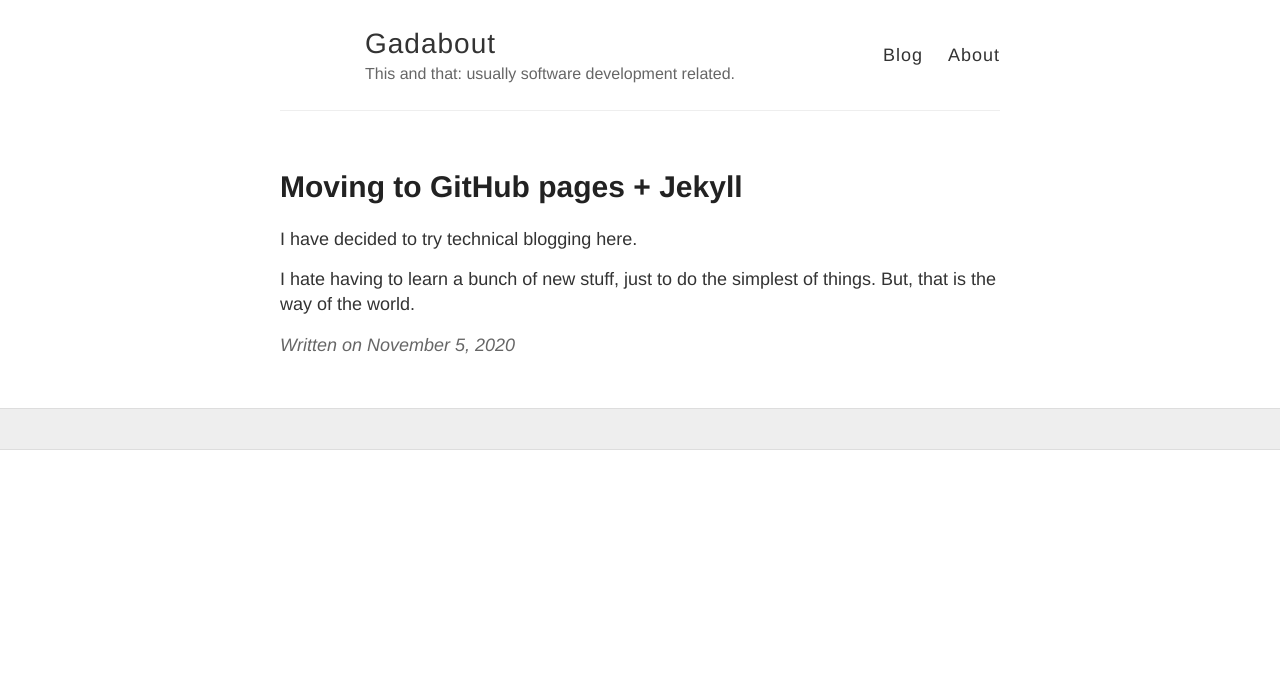
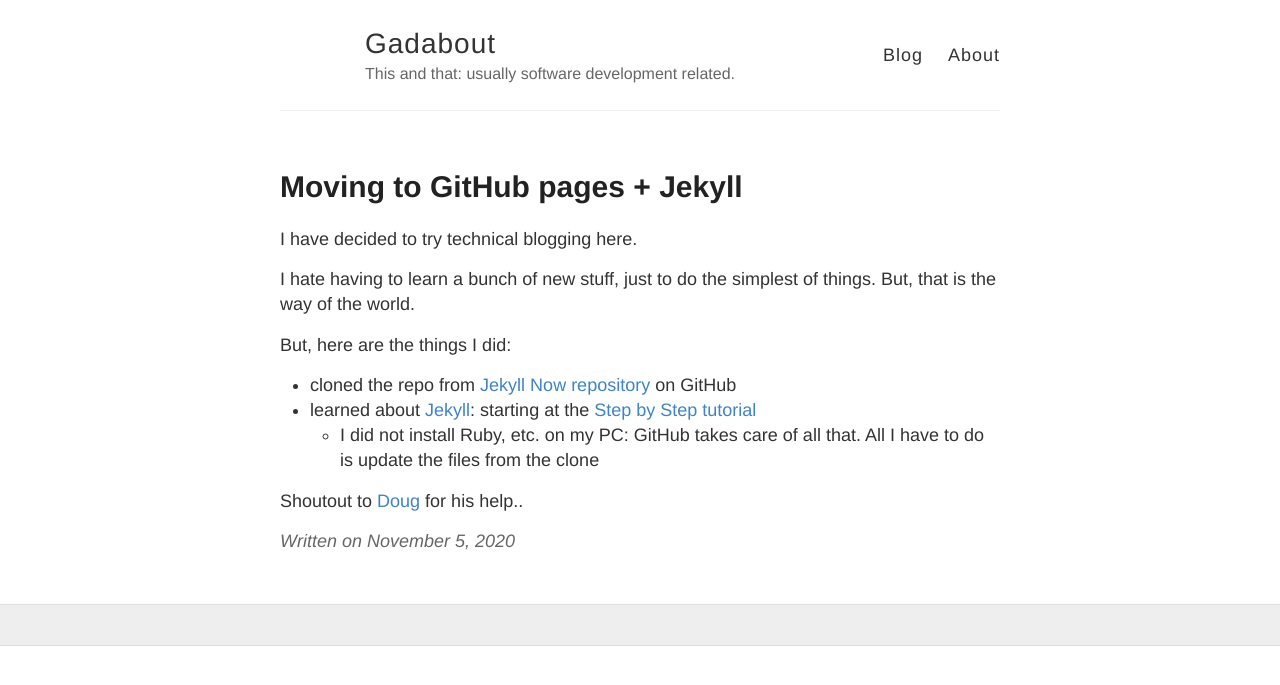
Before and after one commit to rex-tech-home/rex-tech-home.github.io, a Jekyll site: the page built from _posts/2020-11-5-First.md, in a window 1280 px wide. Shown: the top 685 px of the page. Built offline with Jekyll 4.4.1, drawn with Linux system fonts in a browser that asks for light colours.

Commit message:
Update 2020-11-5-First.md

```diff
--- a/_posts/2020-11-5-First.md
+++ b/_posts/2020-11-5-First.md
@@ -7,6 +7,13 @@ I have decided to try technical blogging here.
 
 I hate having to learn a bunch of new stuff, just to do the simplest of things. But, that is the way of the world.
 
+But, here are the things I did:
+- cloned the repo from [Jekyll Now repository](https://github.com/barryclark/jekyll-now) on GitHub
+- learned about [Jekyll](https://jekyllrb.com/): starting at the [Step by Step tutorial](https://jekyllrb.com/docs/step-by-step/01-setup/)
+  - I did not install Ruby, etc. on my PC: GitHub takes care of all that. All I have to do is update the files from the clone
+
+Shoutout to [Doug](https://dougbreaux.github.io/) for his help..
+
 <!---
 ![_config.yml]({{ site.baseurl }}/images/config.png)
 	--->
```
